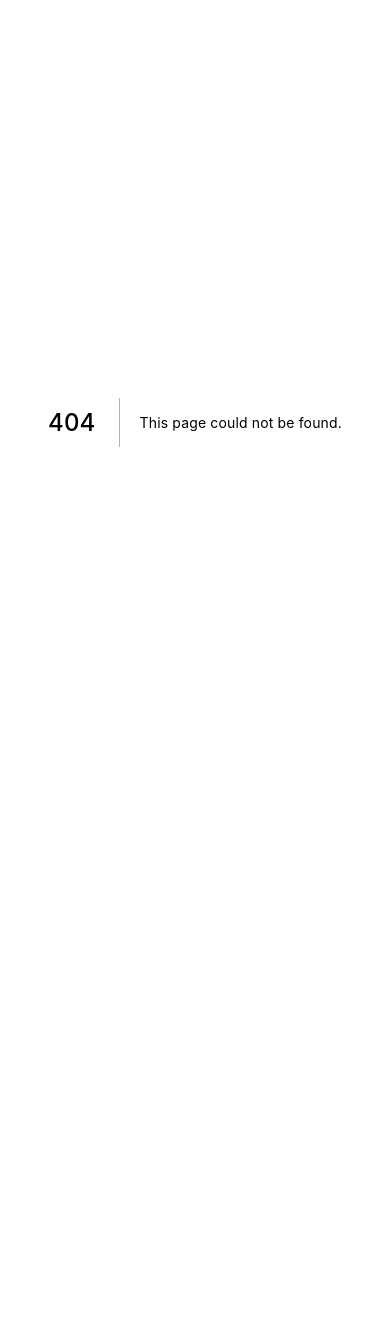
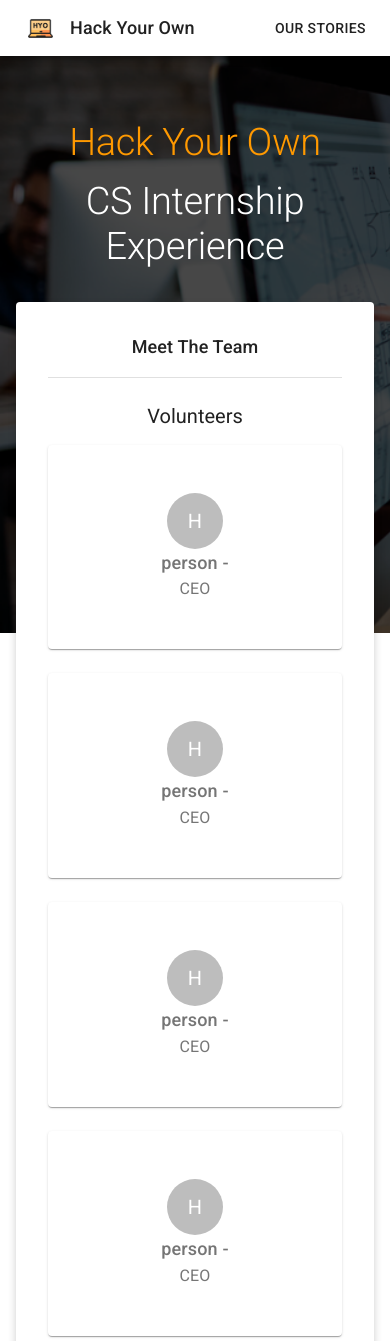
Before and after one commit to syntheticproduct/HackYourOwn, a Next.js app: page /staff in a window 390 px wide. Before the commit this address had no page. Shown: the top 1341 px of the page. Before the commit the page ends 844 px from the top, so only its background shows below. Built offline with nearby package versions, Linux system fonts and the light colour scheme.

Commit message:
combined staff with main+made mobile compaible

```diff
--- a/components/dropdown.js
+++ b/components/dropdown.js
@@ -40,7 +40,7 @@ export default function Dropdown() {
       <div className={classes.dropdown}>
         <Button>Our Stories</Button>
         <div className={classes.dropdownContent}>
-          <Button className={classes.dropdownTesto} href="#">
+          <Button className={classes.dropdownTesto} href="/staff">
             Meet our Staff
           </Button>
           <Button className={classes.dropdownTesto} href="#">
--- a/package.json
+++ b/package.json
@@ -24,5 +24,5 @@
   "main": "index.js",
   "license": "MIT",
   "description": "hyo website",
-  "author": "randomlylelo"
+  "author": "Hack-Your-Own"
 }
--- a/pages/index-staffListMock.js
+++ b/pages/staff.js
@@ -1,12 +1,12 @@
-import React from 'react';
-import Container from '@material-ui/core/Container';
-import Box from '@material-ui/core/Box';
-import { BigCard } from '../components/cards';
-import Copyright from '../src/Copyright';
-import Hero from '../components/hero';
-import Body from '../src/body';
+import React from "react";
+import Container from "@material-ui/core/Container";
+import Box from "@material-ui/core/Box";
+import { BigCard } from "../components/cards";
+import Copyright from "../src/Copyright";
+import Hero from "../components/hero";
 import { makeStyles } from "@material-ui/core/styles";
-import StaffList from '../src/staffList';
+import StaffList from "../src/staffList";
+import TopBar from "../src/appbar";
 
 const useStyles = makeStyles((theme) => ({
   background: {
@@ -21,12 +21,12 @@ export default function Index() {
   const classes = useStyles();
   return (
     <div className={classes.background}>
+      <TopBar />
       <Container maxWidth="xl">
         <Hero />
         <Box my={4}>
           <BigCard>
             <StaffList />
-
           </BigCard>
           <Copyright />
         </Box>
--- a/src/appbar.js
+++ b/src/appbar.js
@@ -2,7 +2,7 @@ import AppBar from "@material-ui/core/AppBar";
 import ToolBar from "@material-ui/core/ToolBar";
 import Typography from "@material-ui/core/Typography";
 import { makeStyles } from "@material-ui/core/styles";
-import Icon from "@material-ui/core/Icon";
+import IconButton from "@material-ui/core/IconButton";
 import Dropdown from "../components/dropdown"
 
 const useStyles = makeStyles((theme) => ({
@@ -25,11 +25,12 @@ export default function TopBar() {
     <AppBar position="sticky" color="inherit" className={classes.title}>
       {/* sticky doesn't work on IE 11, but who uses that anyways :) */}
       <ToolBar>
-        <Icon className={classes.icon}>
-          {/* I didn't want to use the favicon, but there is no other choice, I need transparent of the logo only. This is only the placeholder.*/}
+        <IconButton className={classes.icon} href="/">
           <img src="/images/appbarlogo.png" height={25} width={25} />
-        </Icon>
-        <Typography variant="h6" className={classes.title} >Hack Your Own</Typography>
+        </IconButton>
+        <Typography variant="h6" className={classes.title}>
+          Hack Your Own
+        </Typography>
         <Dropdown />
       </ToolBar>
     </AppBar>
--- a/src/staffList.js
+++ b/src/staffList.js
@@ -2,29 +2,27 @@ import React from "react";
 import Typography from "@material-ui/core/Typography";
 import Divider from "@material-ui/core/Divider";
 import { makeStyles } from "@material-ui/core/styles";
-import Cards from "../components/cards";
 import Container from "@material-ui/core/Container";
-import Paper from '@material-ui/core/Paper';
-import Button from "@material-ui/core/Button";
+import Paper from "@material-ui/core/Paper";
 import Grid from "@material-ui/core/Grid";
-import Avatar from '@material-ui/core/Avatar';
-import { FontAwesomeIcon } from "@fortawesome/react-fontawesome";
-import { faDiscord, faPaypal } from "@fortawesome/free-brands-svg-icons";
-
+import Avatar from "@material-ui/core/Avatar";
 
 const useStyles = makeStyles((theme) => ({
   header: {
-  marginTop: '15px',
-  marginBottom: '15px',
+    marginTop: "15px",
+    marginBottom: "15px",
   },
   subheader: {
-    marginTop: '25px',
-    marginBottom: '15px',
+    marginTop: "25px",
+    marginBottom: "15px",
+  },
+  paper: {
+    padding: theme.spacing(6),
+    textAlign: "center",
+    color: theme.palette.text.secondary,
+    "&:hover": {
+      boxShadow: "0 8px 16px 0 rgba(0,0,0,0.2)",
     },
-  paper: {
-    padding: theme.spacing(3),
-    textAlign: 'center',
-    color: theme.palette.text.secondary,
   },
   padding1: {
     padding: theme.spacing(1, 0, 0),
@@ -34,7 +32,6 @@ const useStyles = makeStyles((theme) => ({
   },
   left: {
     textAlign: "left",
-
   },
   right: {
     textAlign: "right",
@@ -42,8 +39,7 @@ const useStyles = makeStyles((theme) => ({
   large: {
     width: theme.spacing(7),
     height: theme.spacing(7),
-    margin: 'auto',
-
+    margin: "auto",
   },
 }));
 
@@ -52,94 +48,120 @@ export default function StaffList() {
 
   return (
     <Container maxWidth="md">
-      <Typography variant='h3' align="center"  className={classes.header}>Meet The Team</Typography>
+      <Typography variant="h6" align="center" className={classes.header}>
+        Meet The Team
+      </Typography>
       <Divider />
-      <Typography variant='h5' align="center"  className={classes.subheader}>Volunteers</Typography>
+      <Typography variant="h5" align="center" className={classes.subheader}>
+        Volunteers
+      </Typography>
       <Grid container spacing={3}>
-        <Grid item xs={12}>
-        </Grid>
-        <Grid item xs={3}>
+        <Grid item xs={12} sm={6} lg={3}>
           <Paper className={classes.paper}>
-          <Avatar align='center' className={classes.large} >H</Avatar>
-          <Typography variant='h6'>person -</Typography>
-          <Typography varaint='subtitle1'>CEO</Typography>
+            <Avatar align="center" className={classes.large}>
+              H
+            </Avatar>
+            <Typography variant="h6">person -</Typography>
+            <Typography varaint="subtitle1">CEO</Typography>
           </Paper>
         </Grid>
-        <Grid item xs={3}>
+        <Grid item xs={12} sm={6} lg={3}>
           <Paper className={classes.paper}>
-          <Avatar align='center' className={classes.large} >H</Avatar>
-          <Typography variant='h6'>person -</Typography>
-          <Typography varaint='subtitle1'>CEO</Typography>
+            <Avatar align="center" className={classes.large}>
+              H
+            </Avatar>
+            <Typography variant="h6">person -</Typography>
+            <Typography varaint="subtitle1">CEO</Typography>
           </Paper>
         </Grid>
-        <Grid item xs={3}>
+        <Grid item xs={12} sm={6} lg={3}>
           <Paper className={classes.paper}>
-          <Avatar align='center' className={classes.large} >H</Avatar>
-          <Typography variant='h6'>person -</Typography>
-          <Typography varaint='subtitle1'>CEO</Typography>
+            <Avatar align="center" className={classes.large}>
+              H
+            </Avatar>
+            <Typography variant="h6">person -</Typography>
+            <Typography varaint="subtitle1">CEO</Typography>
           </Paper>
         </Grid>
-        <Grid item xs={3}>
+        <Grid item xs={12} sm={6} lg={3}>
           <Paper className={classes.paper}>
-          <Avatar align='center' className={classes.large} >H</Avatar>
-          <Typography variant='h6'>person -</Typography>
-          <Typography varaint='subtitle1'>CEO</Typography>
+            <Avatar align="center" className={classes.large}>
+              H
+            </Avatar>
+            <Typography variant="h6">person -</Typography>
+            <Typography varaint="subtitle1">CEO</Typography>
           </Paper>
         </Grid>
-        <Grid item xs={3}>
+        <Grid item xs={12} sm={6} lg={3}>
           <Paper className={classes.paper}>
-          <Avatar align='center' className={classes.large} >H</Avatar>
-          <Typography variant='h6'>person -</Typography>
-          <Typography varaint='subtitle1'>CEO</Typography>
+            <Avatar align="center" className={classes.large}>
+              H
+            </Avatar>
+            <Typography variant="h6">person -</Typography>
+            <Typography varaint="subtitle1">CEO</Typography>
           </Paper>
         </Grid>
-        <Grid item xs={3}>
+        <Grid item xs={12} sm={6} lg={3}>
           <Paper className={classes.paper}>
-          <Avatar align='center' className={classes.large} >H</Avatar>
-          <Typography variant='h6'>person -</Typography>
-          <Typography varaint='subtitle1'>CEO</Typography>
+            <Avatar align="center" className={classes.large}>
+              H
+            </Avatar>
+            <Typography variant="h6">person -</Typography>
+            <Typography varaint="subtitle1">CEO</Typography>
           </Paper>
         </Grid>
-        <Grid item xs={3}>
+        <Grid item xs={12} sm={6} lg={3}>
           <Paper className={classes.paper}>
-          <Avatar align='center' className={classes.large} >H</Avatar>
-          <Typography variant='h6'>person -</Typography>
-          <Typography varaint='subtitle1'>CEO</Typography>
+            <Avatar align="center" className={classes.large}>
+              H
+            </Avatar>
+            <Typography variant="h6">person -</Typography>
+            <Typography varaint="subtitle1">CEO</Typography>
           </Paper>
         </Grid>
-        <Grid item xs={3}>
+        <Grid item xs={12} sm={6} lg={3}>
           <Paper className={classes.paper}>
-          <Avatar align='center' className={classes.large} >H</Avatar>
-          <Typography variant='h6'>person -</Typography>
-          <Typography varaint='subtitle1'>CEO</Typography>
+            <Avatar align="center" className={classes.large}>
+              H
+            </Avatar>
+            <Typography variant="h6">person -</Typography>
+            <Typography varaint="subtitle1">CEO</Typography>
           </Paper>
         </Grid>
-        <Grid item xs={3}>
+        <Grid item xs={12} sm={6} lg={3}>
           <Paper className={classes.paper}>
-          <Avatar align='center' className={classes.large} >H</Avatar>
-          <Typography variant='h6'>person -</Typography>
-          <Typography varaint='subtitle1'>CEO</Typography>
+            <Avatar align="center" className={classes.large}>
+              H
+            </Avatar>
+            <Typography variant="h6">person -</Typography>
+            <Typography varaint="subtitle1">CEO</Typography>
           </Paper>
         </Grid>
-        <Grid item xs={3}>
+        <Grid item xs={12} sm={6} lg={3}>
           <Paper className={classes.paper}>
-          <Avatar align='center' className={classes.large} >H</Avatar>
-          <Typography variant='h6'>person -</Typography>
-          <Typography varaint='subtitle1'>CEO</Typography>
+            <Avatar align="center" className={classes.large}>
+              H
+            </Avatar>
+            <Typography variant="h6">person -</Typography>
+            <Typography varaint="subtitle1">CEO</Typography>
           </Paper>
         </Grid>
-        <Grid item xs={3}>
+        <Grid item xs={12} sm={6} lg={3}>
           <Paper className={classes.paper}>
-          <Avatar align='center' className={classes.large} >H</Avatar>
-          <Typography variant='h6'>person -</Typography>
-          <Typography varaint='subtitle1'>CEO</Typography>
+            <Avatar align="center" className={classes.large}>
+              H
+            </Avatar>
+            <Typography variant="h6">person -</Typography>
+            <Typography varaint="subtitle1">CEO</Typography>
           </Paper>
         </Grid>
-        <Grid item xs={3}>
+        <Grid item xs={12} sm={6} lg={3}>
           <Paper className={classes.paper}>
-          <Avatar align='center' className={classes.large} >H</Avatar>
-          <Typography variant='h6'>person -</Typography>
-          <Typography varaint='subtitle1'>CEO</Typography>
+            <Avatar align="center" className={classes.large}>
+              H
+            </Avatar>
+            <Typography variant="h6">person -</Typography>
+            <Typography varaint="subtitle1">CEO</Typography>
           </Paper>
         </Grid>
       </Grid>
```
